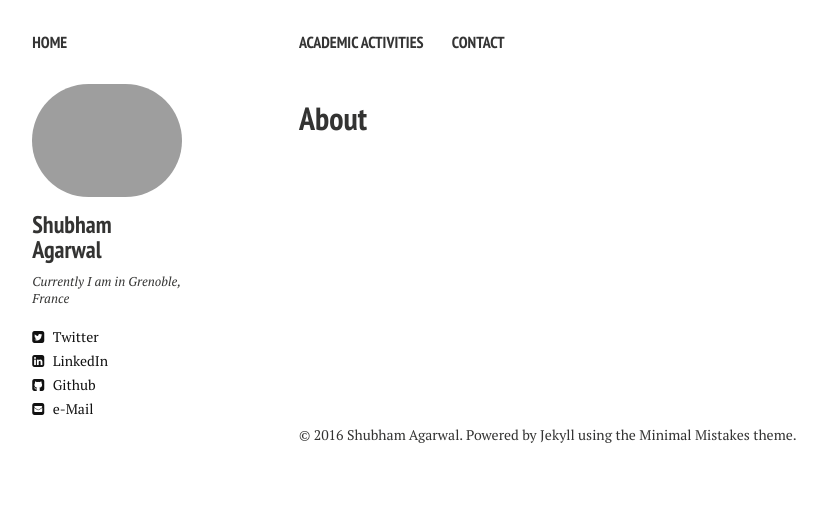
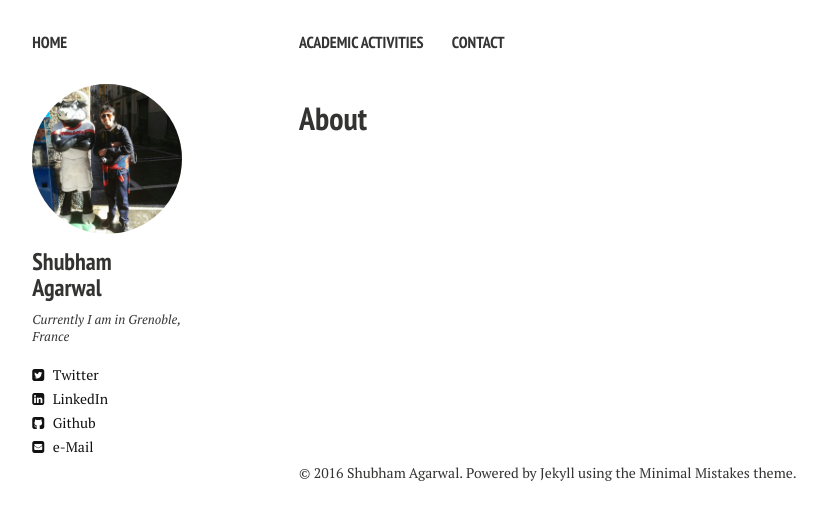
Before and after one commit to shubhamagarwal92/shubhamagarwal92.github.io, a Jekyll site: the page built from index.md, in a window 1280 px wide. Shown: the top 520 px of the page, without its empty margins (21-848 px from the left). Built offline with Jekyll 4.4.1, drawn with Linux system fonts in a browser that asks for light colours; nearby versions of some CDN libraries.

Commit message:
Profile Photo

```diff
--- a/_config.yml
+++ b/_config.yml
@@ -7,7 +7,7 @@ disqus_shortname: shubhamagarwal92
 # Owner/author information
 owner:
   name:           Shubham Agarwal
-  avatar:         profile.jpg
+  avatar:         profile.jpeg
   bio:            Currently I am in Grenoble, France
   email:          shubhamagarwal92@gmail.com
   # Social networking links are used in author-bio sidebar. Update and remove as you like.
```
